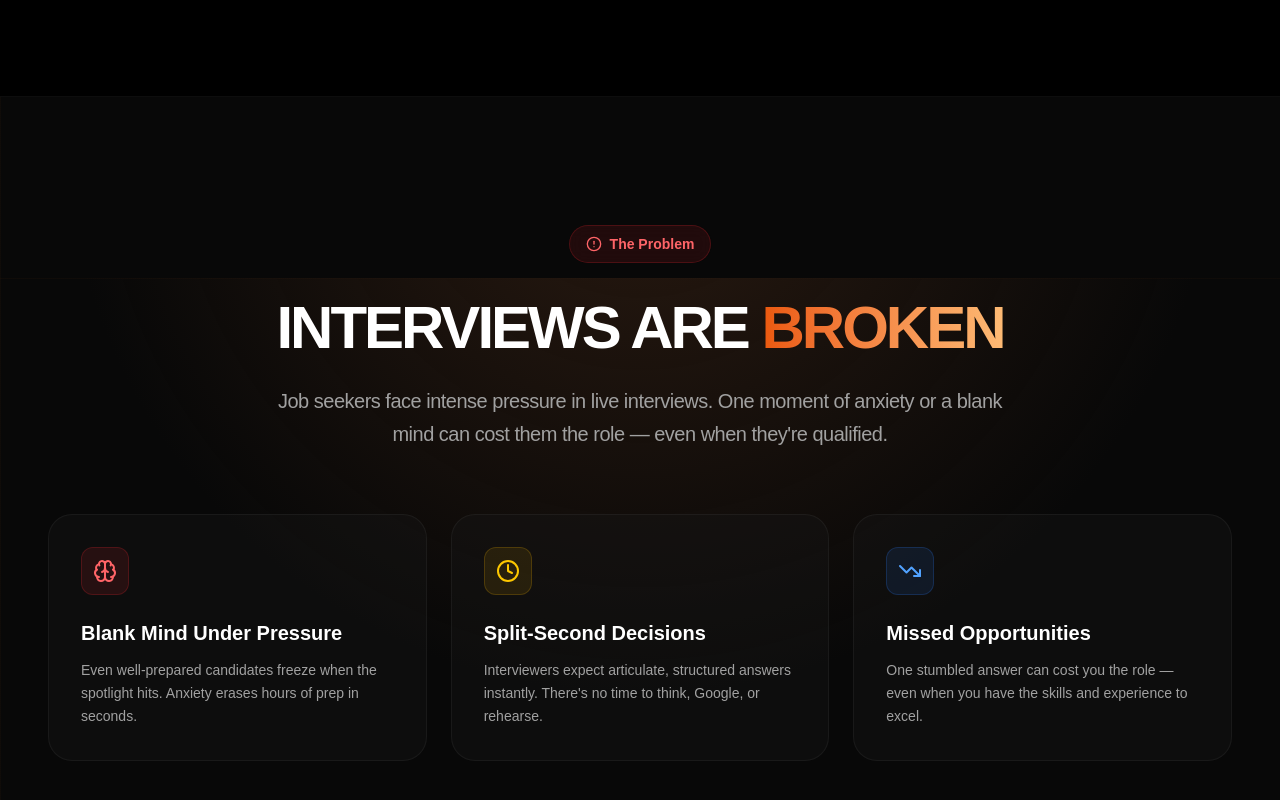
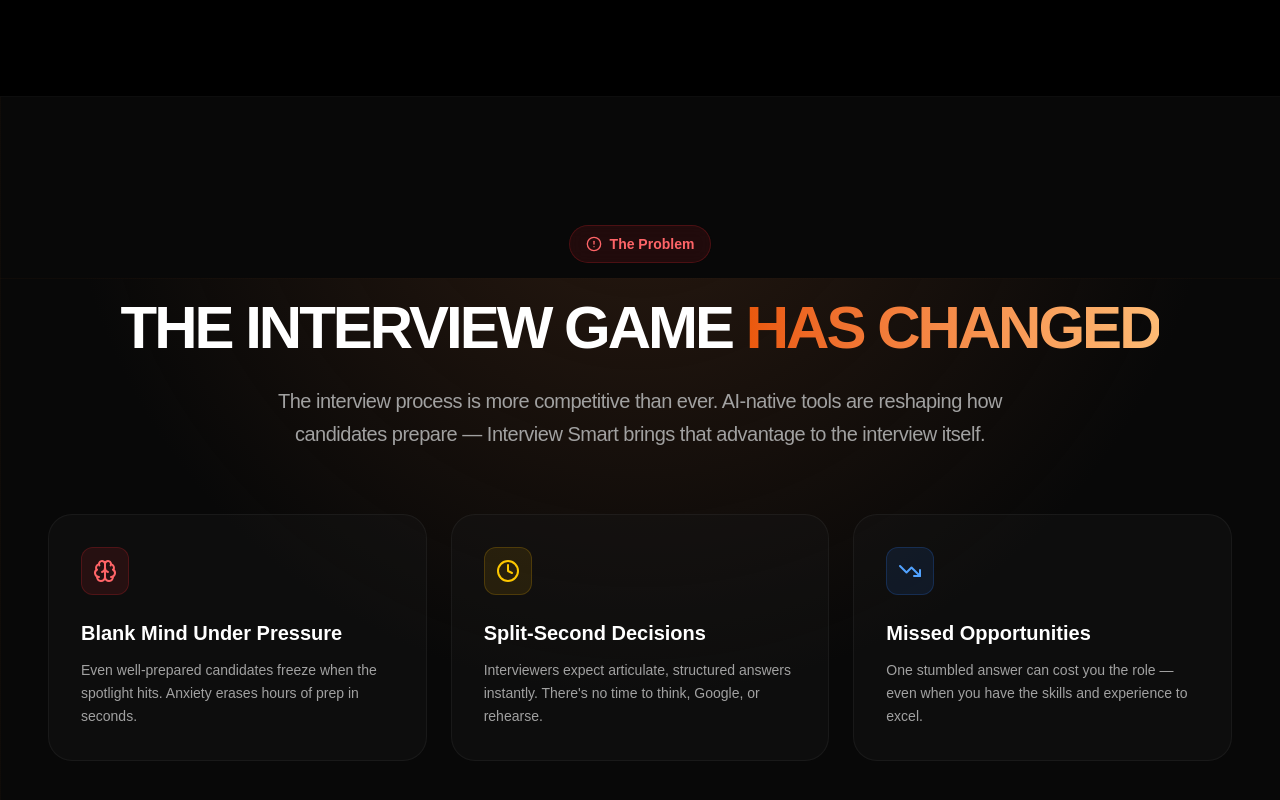
Before and after one commit to avinash967/interview-smart, a Next.js app: page / in a window 1280 px wide. Shown: the part 1322-2122 px from the top of the page. Built offline with nearby package versions, Linux system fonts and the light colour scheme.

Commit message:
Update Problem component copy and gradient text

```diff
--- a/src/components/Problem.tsx
+++ b/src/components/Problem.tsx
@@ -26,7 +26,7 @@ export default function Problem() {
                         transition={{ duration: 0.8, delay: 0.1, ease: "easeOut" }}
                         className="text-4xl md:text-6xl font-black tracking-tighter text-white mb-6 leading-[1.1] uppercase"
                     >
-                        Interviews Are <span className="text-transparent bg-clip-text bg-gradient-to-r from-[#ea580c] to-[#fdba74]">Broken</span>
+                        The Interview Game <span className="text-transparent bg-clip-text bg-gradient-to-r from-[#ea580c] to-[#fdba74]">Has Changed</span>
                     </motion.h2>
 
                     <motion.p
@@ -36,7 +36,7 @@ export default function Problem() {
                         transition={{ duration: 0.8, delay: 0.2, ease: "easeOut" }}
                         className="text-neutral-400 text-lg md:text-xl font-medium max-w-3xl mb-16 tracking-tight leading-relaxed"
                     >
-                        Job seekers face intense pressure in live interviews. One moment of anxiety or a blank mind can cost them the role — even when they're qualified.
+                        The interview process is more competitive than ever. AI-native tools are reshaping how candidates prepare — Interview Smart brings that advantage to the interview itself.
                     </motion.p>
                 </div>
 
```
